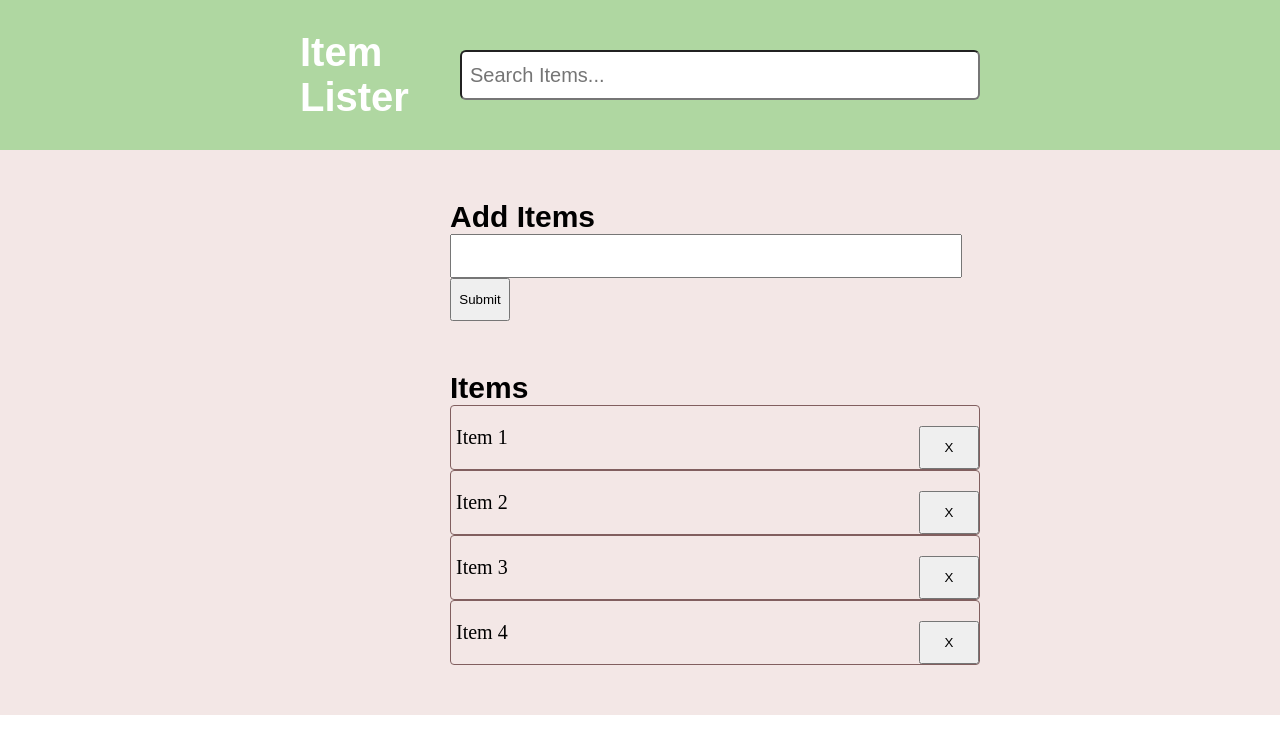
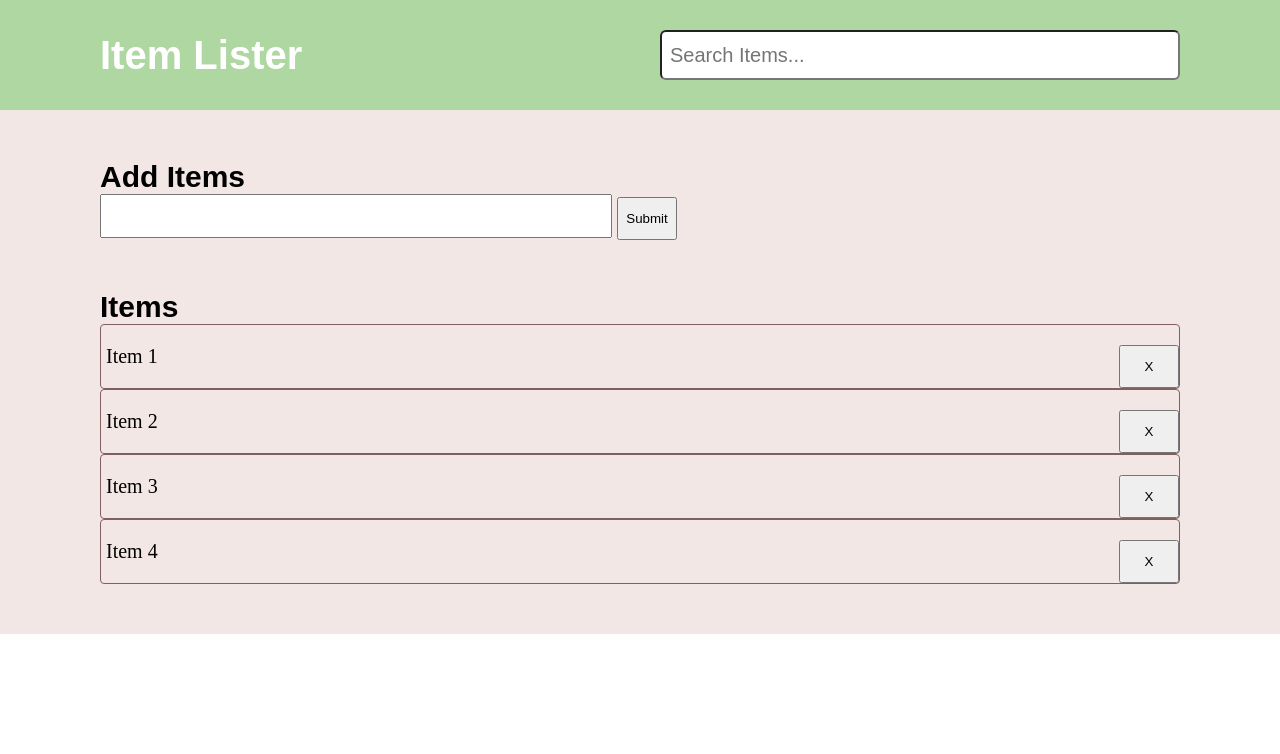
Before and after one commit to aisha-sk/item-lister, a plain HTML site: page index.html in a window 1280 px wide. Drawn offline with Linux system fonts and the light colour scheme.

Commit message:
Changed padding

```diff
--- a/style.css
+++ b/style.css
@@ -4,8 +4,8 @@
 }
 
 .row {
-    padding-left: 300px;
-    padding-right:300px;
+    padding-left: 100px;
+    padding-right:100px;
     padding-top:30px;
     padding-bottom:30px;
     display:flex;
@@ -33,8 +33,8 @@
 
 .card {
     display:flex;
-    padding-left:450px;
-    padding-right:300px;
+    padding-left:100px;
+    padding-right:100px;
     padding-top:50px;
     padding-bottom:50px;
     font-size:20px;
```
